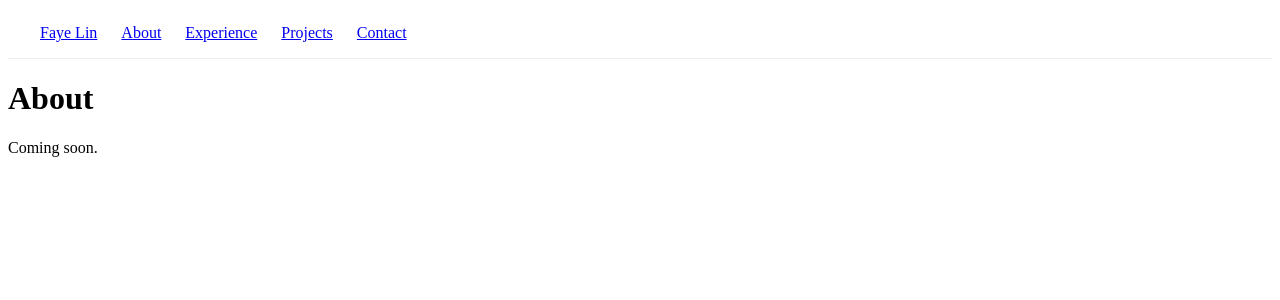
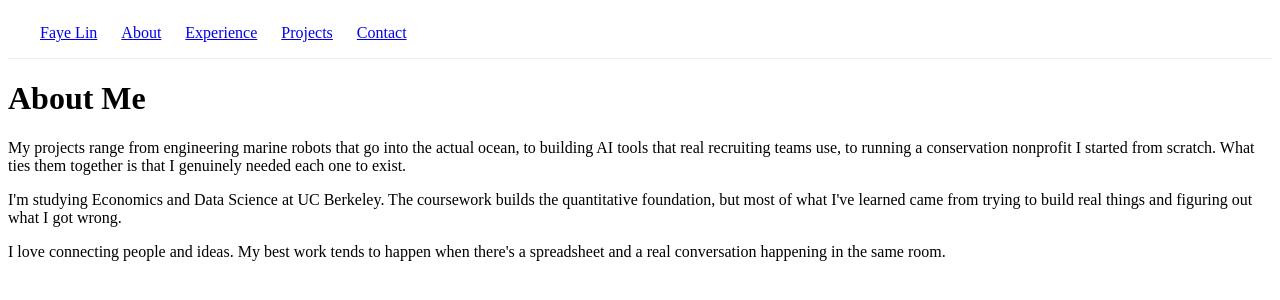
Before and after one commit to flinlabs/new-portfolio, a Next.js app: page /about in a window 1280 px wide. Shown: the top 300 px of the page. Built offline with nearby package versions, Linux system fonts and the light colour scheme.

Commit message:
added about page with bio

```diff
--- a/app/about/page.tsx
+++ b/app/about/page.tsx
@@ -1,8 +1,22 @@
 export default function About() {
   return (
     <main>
-      <h1>About</h1>
-      <p>Coming soon.</p>
+      <h1>About Me</h1>
+      <p>
+        My projects range from engineering marine robots that go into the actual ocean,
+        to building AI tools that real recruiting teams use, to running a conservation
+        nonprofit I started from scratch. What ties them together is that I genuinely
+        needed each one to exist.
+      </p>
+      <p>
+        I&apos;m studying Economics and Data Science at UC Berkeley. The coursework builds
+        the quantitative foundation, but most of what I&apos;ve learned came from trying
+        to build real things and figuring out what I got wrong.
+      </p>
+      <p>
+        I love connecting people and ideas. My best work tends to happen when there&apos;s
+        a spreadsheet and a real conversation happening in the same room.
+      </p>
     </main>
   )
 }
```
